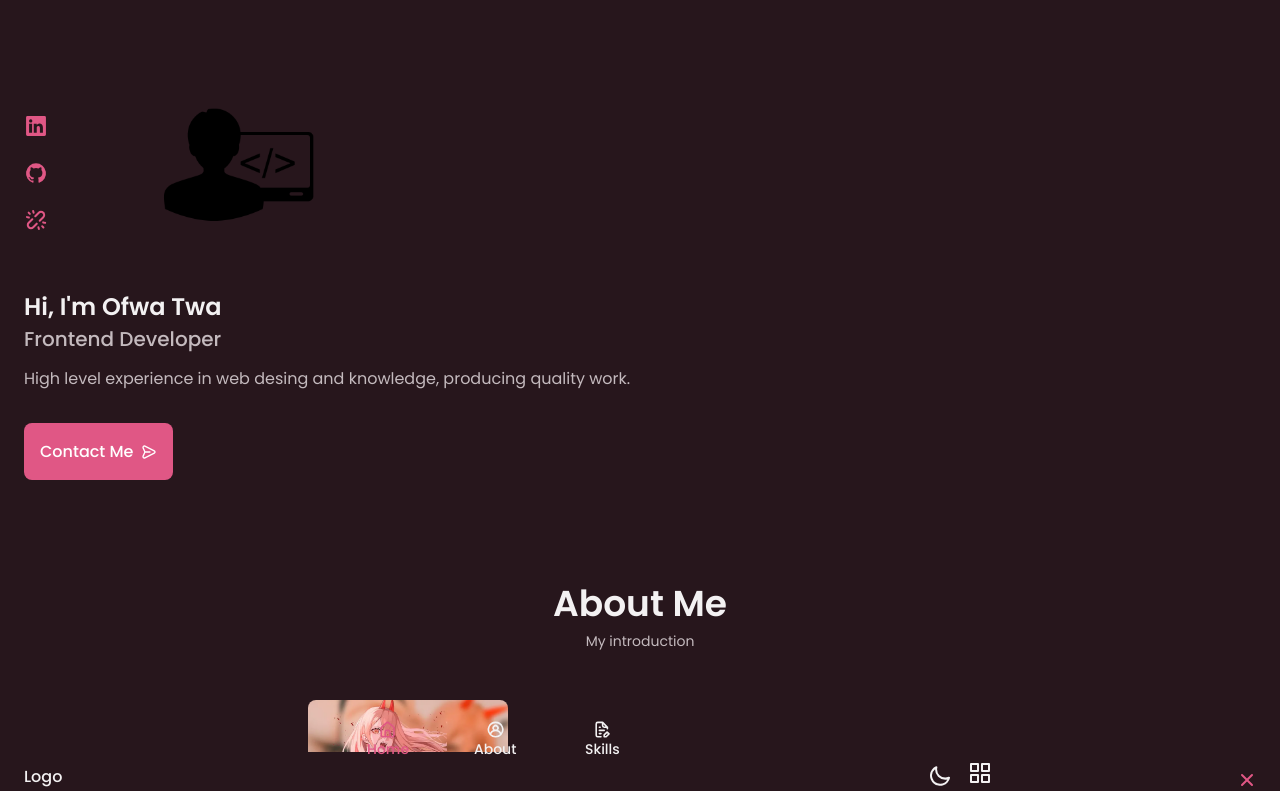
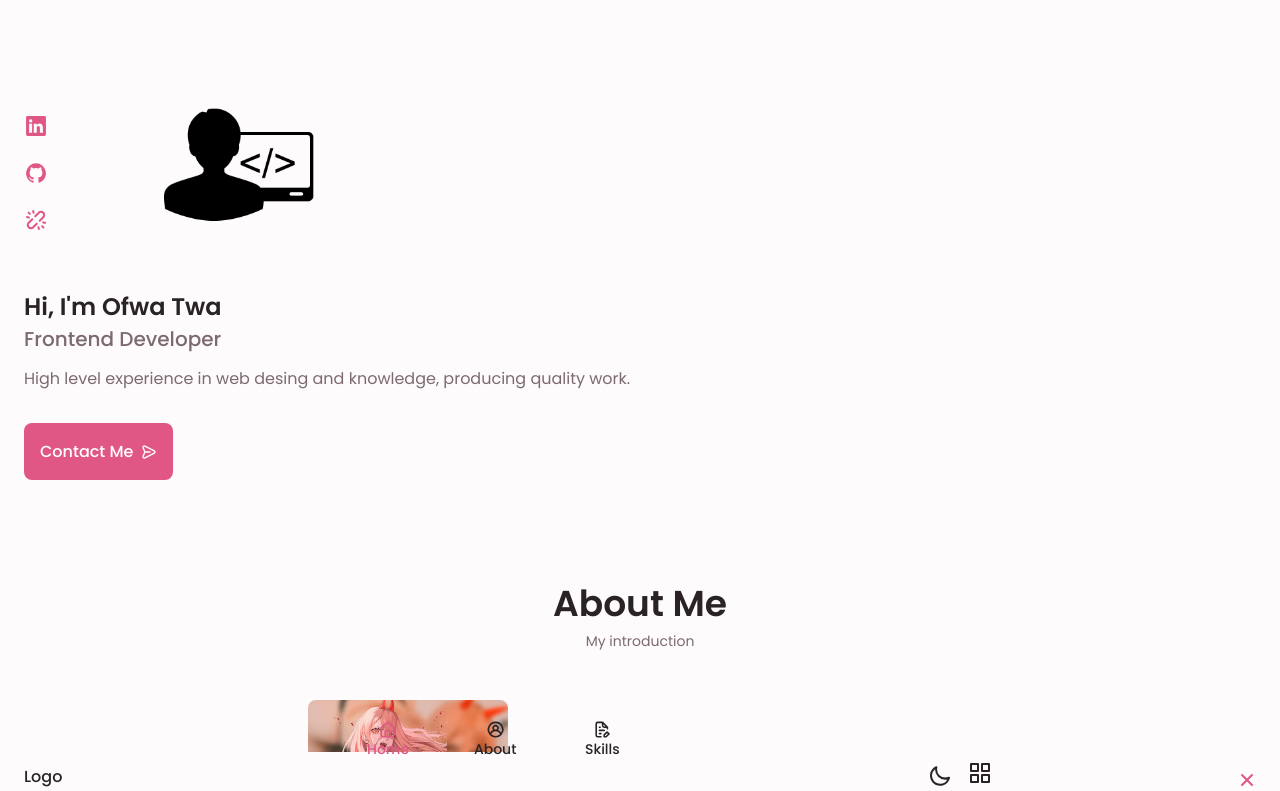
Before and after one commit to OfwaTwa/Portafolio2.0, a React (Vite) app: page / in a window 1280 px wide. Shown: the top 791 px of the page. Built offline with nearby package versions, Linux system fonts and the light colour scheme.

Commit message:
Dark theme finish

```diff
--- a/index.html
+++ b/index.html
@@ -7,7 +7,7 @@
     <meta name="viewport" content="width=device-width, initial-scale=1.0" />
     <title>Vite + React</title>
   </head>
-  <body class="a">
+  <body>
     <div id="root"></div>
     <script type="module" src="/src/main.jsx"></script>
   </body>
--- a/src/componentes/header.jsx
+++ b/src/componentes/header.jsx
@@ -10,12 +10,14 @@ import {
   UilFileEditAlt,
   UilSuitcaseAlt,
   UilScenery,
-  UilMoon
+  UilMoon,
+  UilSun
 } from "@iconscout/react-unicons";
 
 const Header = (props) => {
   const [ open, setOpen ] = useState(false);
-
+  const [scrollPosition, setScrollPosition] = useState(0);
+  const [ active, setActive ] = useState(false);
   const openMenu = () => {
     if(open === false){
       setOpen(true);
@@ -24,7 +26,6 @@ const Header = (props) => {
     }
   }
 
-  const [scrollPosition, setScrollPosition] = useState(0);
   const handleScroll = () => {
     const position = window.pageYOffset;
     setScrollPosition(position);
@@ -39,10 +40,15 @@ const Header = (props) => {
 
   }, []);
 
-  useEffect(() => {
-    document.body.className = "dark-theme";
-  }, [ ]);
-
+  const changeTheme = (props) => {
+    if(active){
+      document.body.className = props;
+      setActive(false);
+    } else {
+      document.body.className = props;
+      setActive(true);
+    }
+  }
 
   return (
     <div className="" >
@@ -89,8 +95,9 @@ const Header = (props) => {
           </div>
           <div className="nav__btns">
             {/* theme change button */}
-            <UilMoon className="change-theme" id="theme-button"/>
-
+            { active === false ?
+              <UilMoon className="change-theme" id="theme-button" onClick={ ()=>{changeTheme( "dark-theme" )} } /> :
+              <UilSun className="change-theme" id="theme-button" onClick={ ()=>{changeTheme( " " )} } />}
             <div className="nav__toggle" id="nav-toggle" onClick={ ()=> {openMenu()}} >
               <UilApps className="nav__toggle" onClick={ ()=> {openMenu()}} />
             </div>
```
